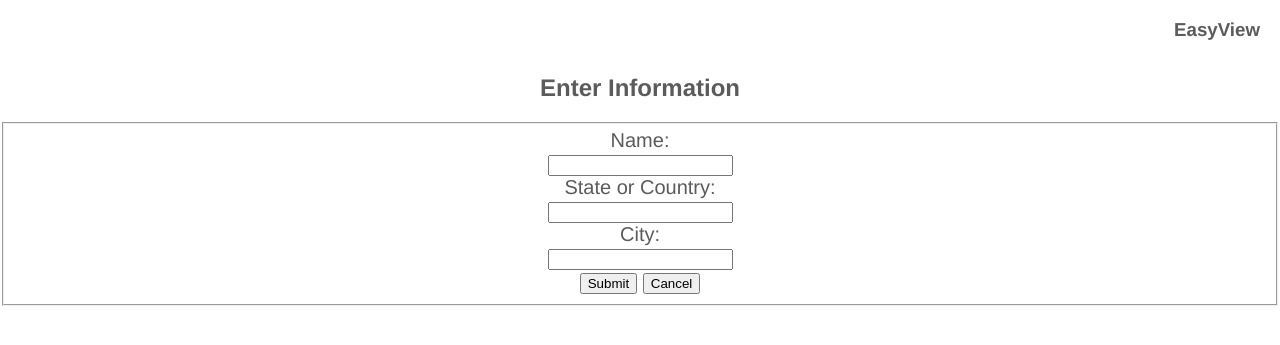
After one commit to meganweijiang/EasyView, a Flask app: page /form in a window 1280 px wide. The commit adds this page. Shown: the top 345 px of the page. Run offline with Flask 2, Linux system fonts and the light colour scheme.

Commit message:
add form functionality

```diff
--- a/app/static/main.css
+++ b/app/static/main.css
@@ -32,3 +32,24 @@ p.sym {
 	margin-top: 0px;
 	font-size: 150px;
 }
+
+a.reset {
+	float: right;
+	text-decoration: none;
+	font-family: "Helvetica Neue", Helvetica, Arial, sans-serif;
+	color: white;
+	font-size: 24px;
+}
+
+a:hover {
+	color: #4398f2;
+}
+
+div.form {
+	font-size: 20px;
+}
+
+h3 {
+	float: right;
+	margin-right: 20px;
+}
--- /dev/null
+++ b/app/templates/form.html
@@ -0,0 +1,51 @@
+<!doctype html>
+<html>
+   <head>
+      <link rel="stylesheet" href="{{ url_for('static', filename='main.css') }}" type="text/css" />
+   </head>
+
+   <body>
+
+      <h3>EasyView</h3>
+
+      <br>
+      <br>
+      <br>
+
+      <h2>Enter Information</h2>
+
+      {% for message in form.name.errors %}
+      <div>{{ message }}</div>
+      {% endfor %}
+
+      {% for message in form.state.errors %}
+      <div>{{ message }}</div>
+      {% endfor %}
+
+      {% for message in form.city.errors %}
+      <div>{{ message }}</div>
+      {% endfor %}
+
+      <form action = "http://localhost:5000/form" method = POST>
+         <fieldset>
+            <div class="form">
+               {{ form.name.label }}<br>
+               {{ form.name }}
+               <br>
+
+               {{ form.state.label }}<br>
+               {{ form.state }}
+               <br>
+
+               {{ form.city.label }}<br>
+               {{ form.city }}
+               <br>
+
+               {{ form.submit }} {{ form.cancel }}
+            </div>
+
+         </fieldset>
+      </form>
+
+   </body>
+</html>
--- a/app/views.py
+++ b/app/views.py
@@ -1,16 +1,34 @@
-from flask import render_template
+from flask import Flask, render_template, request, redirect, url_for, flash
 from app import app
 import urllib.request
 import json
 import datetime
 from .helper import *
+from flask_wtf import Form
+from wtforms import TextField, SubmitField, validators, ValidationError
 
-@app.route('/')
-@app.route('/index')
+app.secret_key = 'development key'
+dataDict = {'name': None, 'state': None, 'city': None}
 
-def index():
-	city = 'Austin'
-	state = 'TX'
+
+class InfoForm(Form):
+	name = TextField("Name: ", [validators.required()])
+	state = TextField("State or Country: ", [validators.required(), validators.length(max=2)])
+	city = TextField("City: ", [validators.required()])
+	submit = SubmitField("Submit")
+	cancel = SubmitField("Cancel")
+
+@app.route('/', methods=['POST', 'GET'])
+
+def index(*form):
+
+	name = dataDict['name']
+	state = dataDict['state']
+	city = dataDict['city']
+
+	if name == None:
+		return redirect(url_for('form'))
+
 	today = datetime.datetime.now()
 
 	conditionsURL = createConditionsURL(city, state)
@@ -20,9 +38,14 @@ def index():
 	forecastData = createData(forecastURL)
 
 	degree_sign= u'\N{DEGREE SIGN}'
-	temperature = str(conditionsData['current_observation']['temp_f']) + str(degree_sign)
-	precipitation = str(forecastData['forecast']['txt_forecast']['forecastday'][0]['pop']) + '%'
-	weather = str(conditionsData['current_observation']['weather']).lower()
+	try:
+		temperature = str(conditionsData['current_observation']['temp_f']) + str(degree_sign)
+		precipitation = str(forecastData['forecast']['txt_forecast']['forecastday'][0]['pop']) + '%'
+		weather = str(conditionsData['current_observation']['weather']).lower()
+	except KeyError:
+		temperature = ''
+		precipitation = ''
+		weather = ''
 
 	if int(today.strftime("%H")) >= 19 and int(today.strftime("%H")) < 4:
 		greeting = 'Good Night'
@@ -42,7 +65,21 @@ def index():
 	else:
 		symbol = str(u'\u2600')
 
-	user = {'nickname': 'Megan'}
 	currentDate = today.strftime("%A %B %d, %Y")
 	currentTime = today.strftime("%I:%M %p")
-	return render_template('index.html', user=user, currentDate=currentDate, currentTime=currentTime, temperature=temperature, city=city, state=state, precipitation=precipitation, greeting=greeting, symbol=symbol)
+	return render_template('index.html', name=name, currentDate=currentDate, currentTime=currentTime, temperature=temperature, city=city, state=state, precipitation=precipitation, greeting=greeting, symbol=symbol)
+
+@app.route('/form', methods=['GET', 'POST'])
+def form():
+	form = InfoForm()
+	if request.method == 'POST':
+		if 'submit' in request.form:
+			dataDict['name'] = request.form['name']
+			dataDict['state'] = request.form['state']
+			dataDict['city'] = request.form['city']
+			return redirect(url_for('index'))
+
+		elif 'cancel' in request.form:
+			return redirect(url_for('index'))
+
+	return render_template('form.html', form=form)
```
Also changed, not shown: app/templates/index.html (+10 -7 lines).
